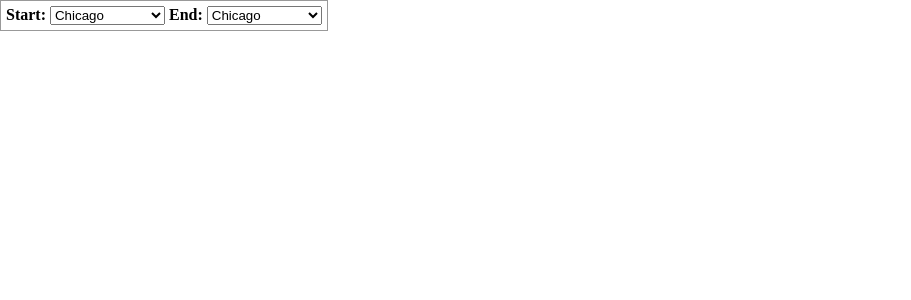
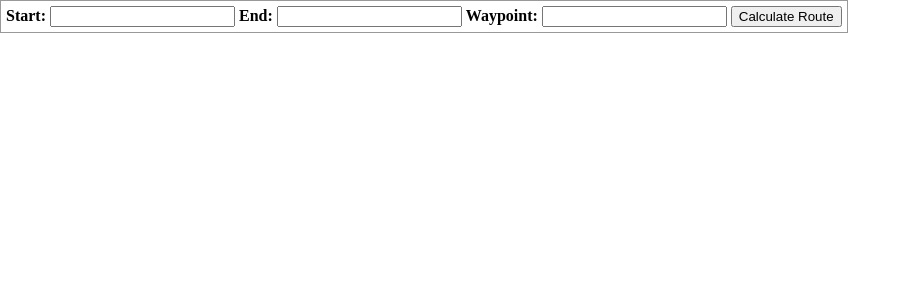
Before and after one commit to jwarren116/RoadTrip, a Django app: page / in a window 1280 px wide. Shown: the top 300 px of the page, without its empty margins (0-911 px from the left). Run offline with Django 3.2, Linux system fonts and the light colour scheme; some libraries are stand-ins or nearby versions.

Commit message:
Add ability to set a single waypoint in route

```diff
--- a/RoadTrip/static/js/script.js
+++ b/RoadTrip/static/js/script.js
@@ -16,11 +16,23 @@ function initialize() {
 function calcRoute() {
   var start = document.getElementById('start').value;
   var end = document.getElementById('end').value;
+
+// NEED TO CLEAN THIS UP TO USE MULTIPLE WAYPOINTS
+  var waypt = document.getElementById('waypoint').value;
+  var waypts = []
+  waypts.push({
+    location:waypt,
+    stopover:true});
+//
+
   var request = {
-      origin:start,
-      destination:end,
+      origin: start,
+      destination: end,
+      waypoints: waypts,
+      optimizeWaypoints: true,
       travelMode: google.maps.TravelMode.DRIVING
   };
+
   directionsService.route(request, function(response, status) {
     if (status == google.maps.DirectionsStatus.OK) {
       directionsDisplay.setDirections(response);
--- a/RoadTrip/templates/base.html
+++ b/RoadTrip/templates/base.html
@@ -17,38 +17,15 @@
   </head>
   <body>
 
-    <div id="panel">
+    <form action="#" onsubmit="calcRoute();" id="panel">
       <b>Start: </b>
-      <select id="start" onchange="calcRoute();">
-        <option value="chicago, il">Chicago</option>
-        <option value="st louis, mo">St Louis</option>
-        <option value="joplin, mo">Joplin, MO</option>
-        <option value="oklahoma city, ok">Oklahoma City</option>
-        <option value="amarillo, tx">Amarillo</option>
-        <option value="gallup, nm">Gallup, NM</option>
-        <option value="flagstaff, az">Flagstaff, AZ</option>
-        <option value="winona, az">Winona</option>
-        <option value="kingman, az">Kingman</option>
-        <option value="barstow, ca">Barstow</option>
-        <option value="san bernardino, ca">San Bernardino</option>
-        <option value="los angeles, ca">Los Angeles</option>
-      </select>
+      <input type="text" id="start">
       <b>End: </b>
-      <select id="end" onchange="calcRoute();">
-        <option value="chicago, il">Chicago</option>
-        <option value="st louis, mo">St Louis</option>
-        <option value="joplin, mo">Joplin, MO</option>
-        <option value="oklahoma city, ok">Oklahoma City</option>
-        <option value="amarillo, tx">Amarillo</option>
-        <option value="gallup, nm">Gallup, NM</option>
-        <option value="flagstaff, az">Flagstaff, AZ</option>
-        <option value="winona, az">Winona</option>
-        <option value="kingman, az">Kingman</option>
-        <option value="barstow, ca">Barstow</option>
-        <option value="san bernardino, ca">San Bernardino</option>
-        <option value="los angeles, ca">Los Angeles</option>
-      </select>
-    </div>
+      <input type="text" id="end">
+      <b>Waypoint: </b>
+      <input type="text" id="waypoint">
+      <input type="submit" value="Calculate Route">
+    </form>
 
     <div id="map-canvas"></div>
 
```
